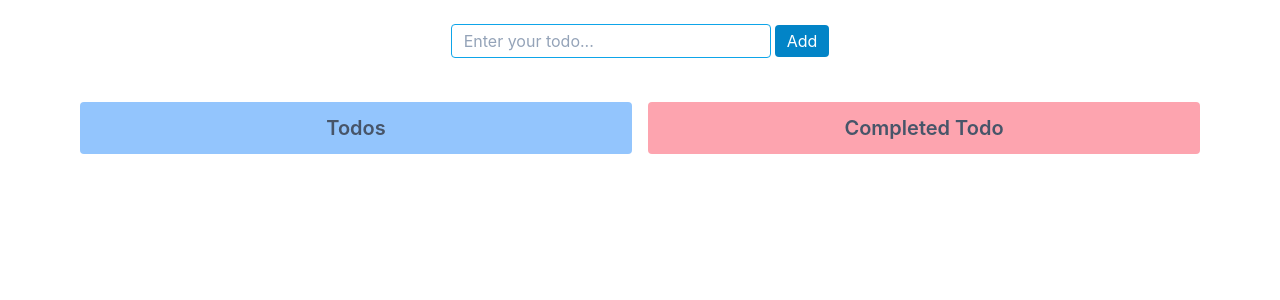
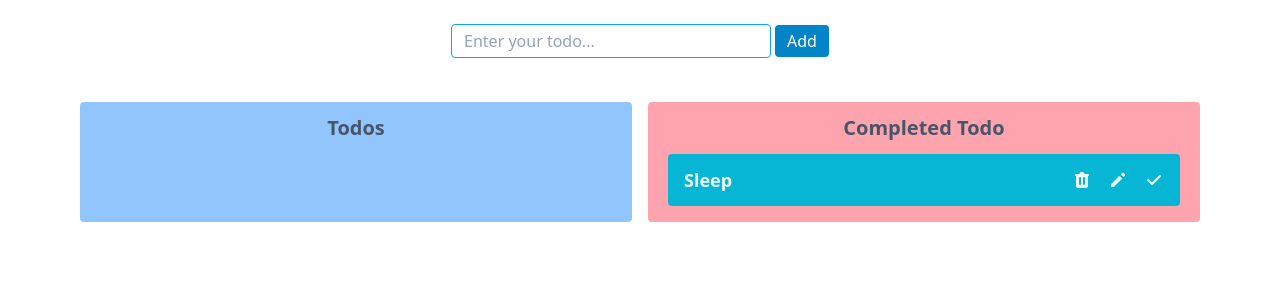
Before and after one commit to SamanKeighobadi/TodoScript, a React (Create React App) app: page / in a window 1280 px wide. Shown: the top 300 px of the page. Built offline with nearby package versions, Linux system fonts and the light colour scheme.

Commit message:
install and init tailwindcss in react app

```diff
--- a/package.json
+++ b/package.json
@@ -46,6 +46,9 @@
     ]
   },
   "devDependencies": {
-    "@types/uuid": "^8.3.4"
+    "@types/uuid": "^8.3.4",
+    "autoprefixer": "^10.4.7",
+    "postcss": "^8.4.14",
+    "tailwindcss": "^3.0.24"
   }
 }
--- /dev/null
+++ b/postcss.config.js
@@ -0,0 +1,6 @@
+module.exports = {
+  plugins: {
+    tailwindcss: {},
+    autoprefixer: {},
+  },
+}
--- a/public/index.html
+++ b/public/index.html
@@ -3,7 +3,7 @@
   <head>
     <meta charset="utf-8" />
     <link rel="icon" href="%PUBLIC_URL%/favicon.ico" />
-    <script src="https://cdn.tailwindcss.com"></script>
+    <!-- <script src="https://cdn.tailwindcss.com"></script> -->
 
     <meta name="viewport" content="width=device-width, initial-scale=1" />
     <meta name="theme-color" content="#000000" />
--- a/src/App.tsx
+++ b/src/App.tsx
@@ -4,6 +4,7 @@ import NavbarInput from "./components/Navbar/NavbarInput";
 import Todos from "./components/Todos/Todos";
 import { v4 as uuid } from "uuid";
 import { DragDropContext } from "react-beautiful-dnd";
+import { toast, ToastContainer } from "react-toastify";
 export interface Todo {
   id: number | string;
   todo: string;
@@ -13,7 +14,13 @@ export interface Todo {
 const App = () => {
   const [todo, setTodo] = useState<string>("");
   const [todos, setTodos] = useState<Todo[]>([]);
+  const [completedTodos, setCompletedTodos] = useState<Todo[]>([{id:1,todo:"Sleep",completed:true}]);
 
+  /**
+   *
+   *
+   * @param {React.FormEvent} e
+   */
   const addTodo = (e: React.FormEvent) => {
     e.preventDefault();
     if (todo) {
@@ -25,11 +32,30 @@ const App = () => {
     }
   };
 
+  /**
+   *
+   *
+   * @param {(number | string)} id
+   */
   const deleteTodo = (id: number | string) => {
     const allTodos = [...todos];
     const filtredTodo = allTodos.filter((todo) => todo.id !== id);
     setTodos(filtredTodo);
+
+    toast.success("Task removed", {
+      pauseOnHover: false,
+      position: "bottom-left",
+      theme: "colored",
+    });
   };
+
+  /**
+   *
+   *
+   * @param {React.FormEvent} e
+   * @param {(string | number)} id
+   * @param {string} title
+   */
   const EditTodo = (e: React.FormEvent, id: string | number, title: string) => {
     e.preventDefault();
     const allTodos = [...todos];
@@ -40,6 +66,11 @@ const App = () => {
     }
   };
 
+  /**
+   *
+   *
+   * @param {(string | number)} id
+   */
   const completeTodo = (id: string | number) => {
     const allTodos = [...todos];
     const foundTodo = allTodos.findIndex((todo) => todo.id === id);
@@ -52,7 +83,7 @@ const App = () => {
   // console.log(todos);
 
   return (
-    <DragDropContext onDragEnd={() =>{}}>
+    <DragDropContext onDragEnd={() => {}}>
       <div className="App   min-h-screen">
         <div className="mx-20 ">
           <NavbarInput todo={todo} setTodo={setTodo} addTodo={addTodo} />
@@ -61,10 +92,12 @@ const App = () => {
             deleteTodo={deleteTodo}
             EditTodo={EditTodo}
             completeTodo={completeTodo}
+            completedTodos={completedTodos}
           />
         </div>
         {/* <h1>saman keighobadi</h1> */}
       </div>
+      <ToastContainer />
     </DragDropContext>
   );
 };
--- a/src/components/Todos/Todos.tsx
+++ b/src/components/Todos/Todos.tsx
@@ -5,6 +5,7 @@ import { Todo } from "../../App";
 import TodoItem from "./TodoItem";
 interface TodosProps {
   todos: Todo[];
+  completedTodos: Todo[];
   deleteTodo: (id: string | number) => void;
   EditTodo: (e: React.FormEvent, id: string | number, title: string) => void;
   completeTodo: (id: string | number) => void;
@@ -15,6 +16,7 @@ const Todos: React.FC<TodosProps> = ({
   deleteTodo,
   EditTodo,
   completeTodo,
+  completedTodos,
 }) => {
   return (
     <div className="grid grid-cols-1 md:grid-cols-2 gap-4 mt-5">
@@ -49,7 +51,7 @@ const Todos: React.FC<TodosProps> = ({
             <h1 className="py-3 text-slate-600 font-semibold text-xl">
               Completed Todo
             </h1>
-            {/* {todos.map((todo, index) => (
+            {completedTodos.map((todo, index) => (
               <div key={todo.id}>
                 <TodoItem
                   index={index}
@@ -59,7 +61,7 @@ const Todos: React.FC<TodosProps> = ({
                   completeTodo={completeTodo}
                 />
               </div>
-                    ))} */}
+            ))}
           </div>
         )}
       </Droppable>
--- a/src/index.css
+++ b/src/index.css
@@ -1,13 +1,3 @@
-body {
-  margin: 0;
-  font-family: -apple-system, BlinkMacSystemFont, 'Segoe UI', 'Roboto', 'Oxygen',
-    'Ubuntu', 'Cantarell', 'Fira Sans', 'Droid Sans', 'Helvetica Neue',
-    sans-serif;
-  -webkit-font-smoothing: antialiased;
-  -moz-osx-font-smoothing: grayscale;
-}
-
-code {
-  font-family: source-code-pro, Menlo, Monaco, Consolas, 'Courier New',
-    monospace;
-}
+@tailwind base;
+@tailwind components;
+@tailwind utilities;
--- a/src/index.tsx
+++ b/src/index.tsx
@@ -1,7 +1,9 @@
 import React from "react";
 import ReactDOM from "react-dom/client";
+import App from "./App";
 import "./index.css";
-import App from "./App";
+import "react-toastify/dist/ReactToastify.css"
+
 
 const root = ReactDOM.createRoot(
   document.getElementById("root") as HTMLElement
--- /dev/null
+++ b/tailwind.config.js
@@ -0,0 +1,9 @@
+module.exports = {
+  content: [
+    "./src/**/*.{js,jsx,ts,tsx}",
+  ],
+  theme: {
+    extend: {},
+  },
+  plugins: [],
+}
```
Also changed, not shown: 1 other file (tests, documents, lock files or other folders). Lines whose indentation alone changed are shown as unchanged.
